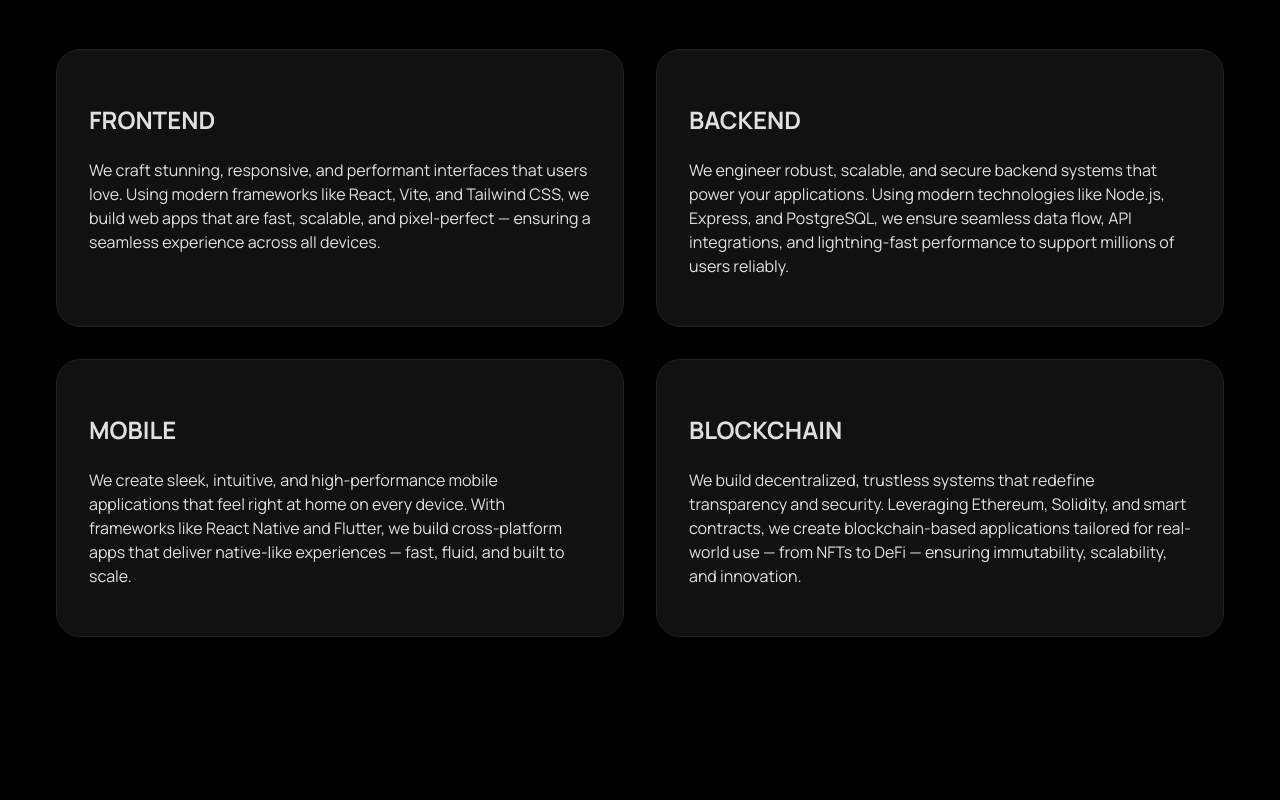
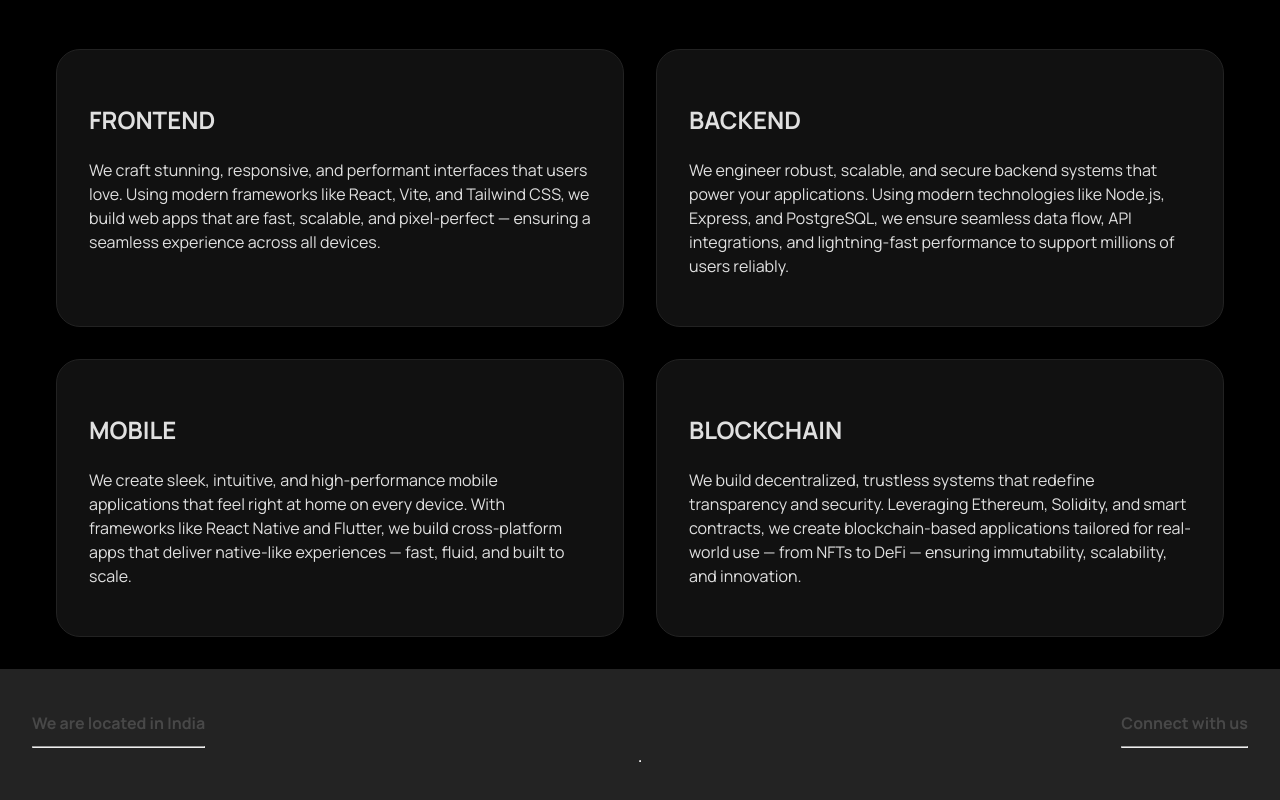
Before and after one commit to Sabari-Vijayan/tinqbit, a React (Vite) app: page / in a window 1280 px wide. Shown: the part 1075-1875 px from the top of the page. Before the commit the page ends 1744 px from the top, so only its background shows below. Built offline with nearby package versions, Linux system fonts and the light colour scheme.

Commit message:
Enfin Technologies India Pvt. Ltd. C24, -2 Floor, Thejaswini Building, Technopark Campus, Trivandrum, Kerala, India  – 695581

```diff
--- /dev/null
+++ b/src/components/Footer.css
@@ -0,0 +1,19 @@
+.footer {
+    background-color: rgb(35, 35, 35);
+    display: flex;
+    bottom: 0;
+    flex-direction: column;
+    padding: 2rem;
+}
+
+.footer-content {
+  display: flex;
+  justify-content: space-between;
+  font-size: 0.5rem;
+  color: #484848
+}
+
+.footer-content h2 {
+    font-weight: bold;
+    color: white;
+}
--- /dev/null
+++ b/src/components/Footer.jsx
@@ -0,0 +1,30 @@
+import React from 'react';
+import './Footer.css';
+
+const Footer = () => {
+
+    return (
+        <footer className="footer">
+
+            <div className="footer-content">
+                <div className="footer-content-left">
+                    <h1>We are located in India</h1>
+                    <hr />
+                </div>
+                <div className="footer-content-right">
+                    <h1>Connect with us</h1>
+                    <hr />
+                </div>
+            </div>
+
+            <hr/>
+
+            <div className="links">
+
+            </div>
+        </footer>
+
+    );
+}
+
+export default Footer;
--- a/src/pages/HomePage.jsx
+++ b/src/pages/HomePage.jsx
@@ -4,6 +4,7 @@ import './HomePage.css';
 import AuroraHero from '../components/AuroraHero';
 import FlowingMenu from '../components/FlowingMenu';
 import SpotlightCard from '../components/SpotlightCard';
+import Footer from '../components/Footer';
 
 const HomePage = () => {
 
@@ -79,6 +80,8 @@ Using modern frameworks like React, Vite, and Tailwind CSS, we build web apps th
 
 
     </section>
+
+    <Footer />
     </>
   );
 }
```
